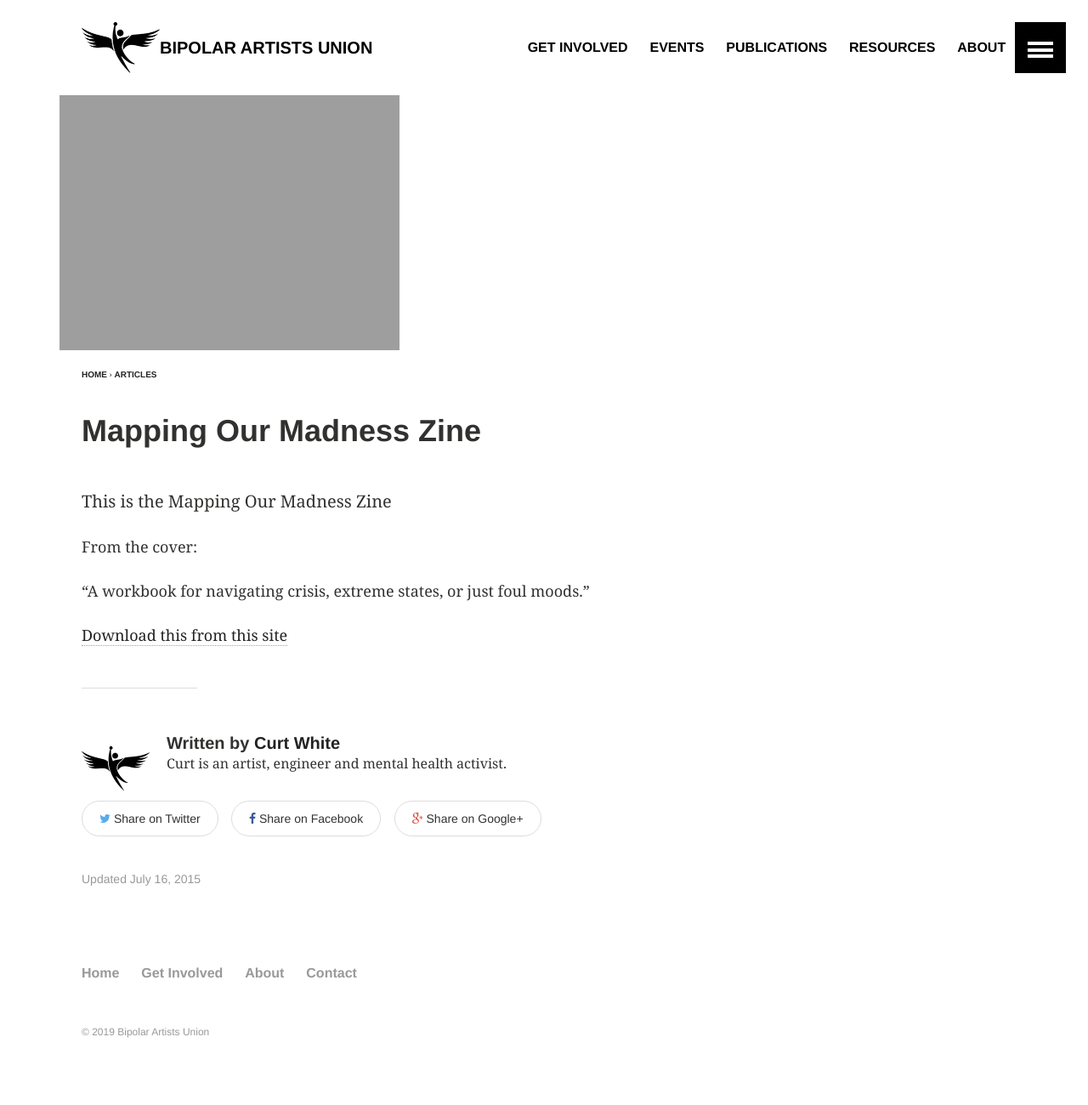
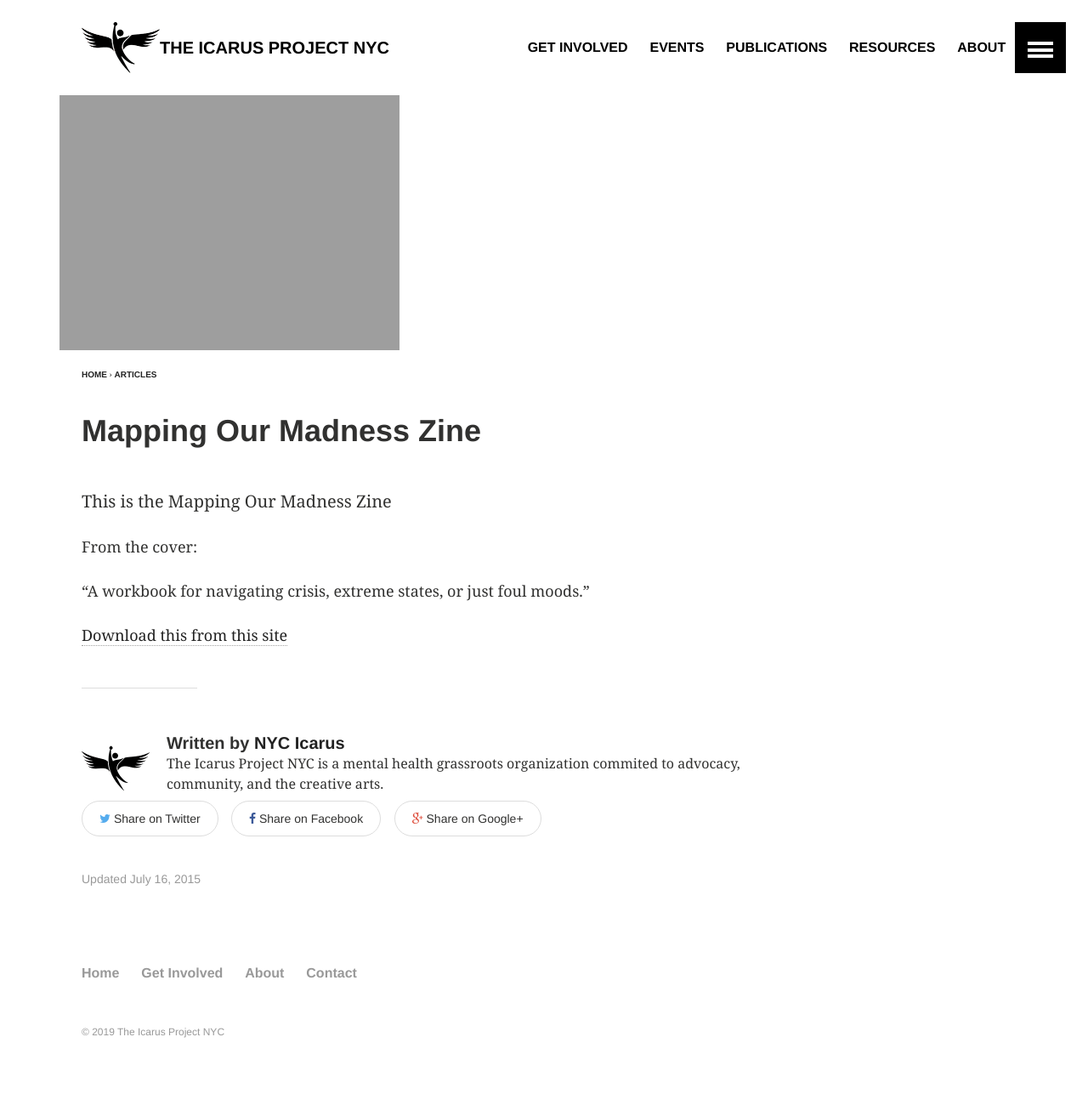
Before and after one commit to nycicarus/nycicarus.github.io, a Jekyll site: the page built from _posts/articles/2018-11-10-mapping-our-madness.md, in a window 1280 px wide. Shown: the whole page at 85% size. Built offline with Jekyll 4.4.1, drawn with Linux system fonts in a browser that asks for light colours.

Commit message:
Revert "Merge branch 'master' of https://github.com/nycicarus/nycicarus.github.io"
This reverts commit 922012d1793758402ae46f548f285c245bd56dd4, reversing
changes made to 2b5a2aa893cddc658bd45a5ca36f6a8753b58a7a.

```diff
--- a/_config.yml
+++ b/_config.yml
@@ -1,11 +1,11 @@
 # Site wide configuration
 
-title: Bipolar Artists Union
-description: "Bipolar Artists Union Website."
+title: The Icarus Project NYC
+description: "Website for The Icarus Project NYC, a mental health grassroots organization commited to advocacy, community, and the creative arts."
 logo: 120x120.gif
 teaser: 400x250.gif
 locale: en_US
-url: https://bipolarartist.org
+url: //nycicarus.github.io
 
 # Jekyll configuration
 
@@ -24,17 +24,17 @@ future: true
 
 # Site owner
 owner:
-  name: Curt White
-  web: https://bipolarartist.org
-  email: curtpw@gmail.com
-  twitter:
-  bio: "Curt is an artist, engineer and mental health activist."
+  name: NYC Icarus
+  web: http://nycicarus.org
+  email: nycicarus@gmail.com
+  twitter: nycicarus
+  bio: "The Icarus Project NYC is a mental health grassroots organization commited to advocacy, community, and the creative arts."
   avatar: logo-avatar-160x160.png # 160x160 px image for author byline
   google:
     plus:
     ad-client:
     ad-slot:
-  disqus-shortname:
+  disqus-shortname: nycicarus
 
 
 exclude: ["lib", "config.rb", ".sass-cache", "Capfile", "config", "log", "Rakefile", "Rakefile.rb", "tmp", "*.sublime-project", "*.sublime-workspace", "Gemfile", "Gemfile.lock", "README.md", "LICENSE", "node_modules", "Gruntfile.js", "package.json"]
```
